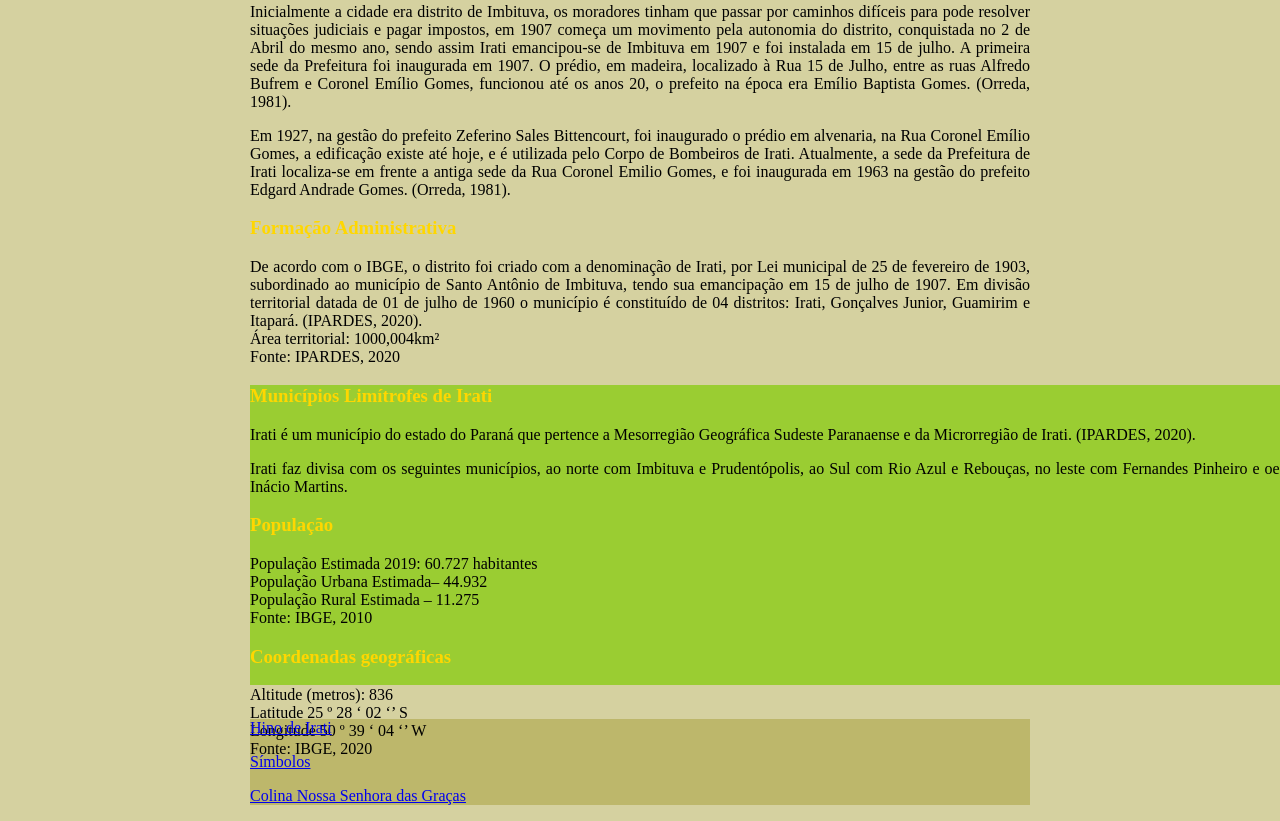
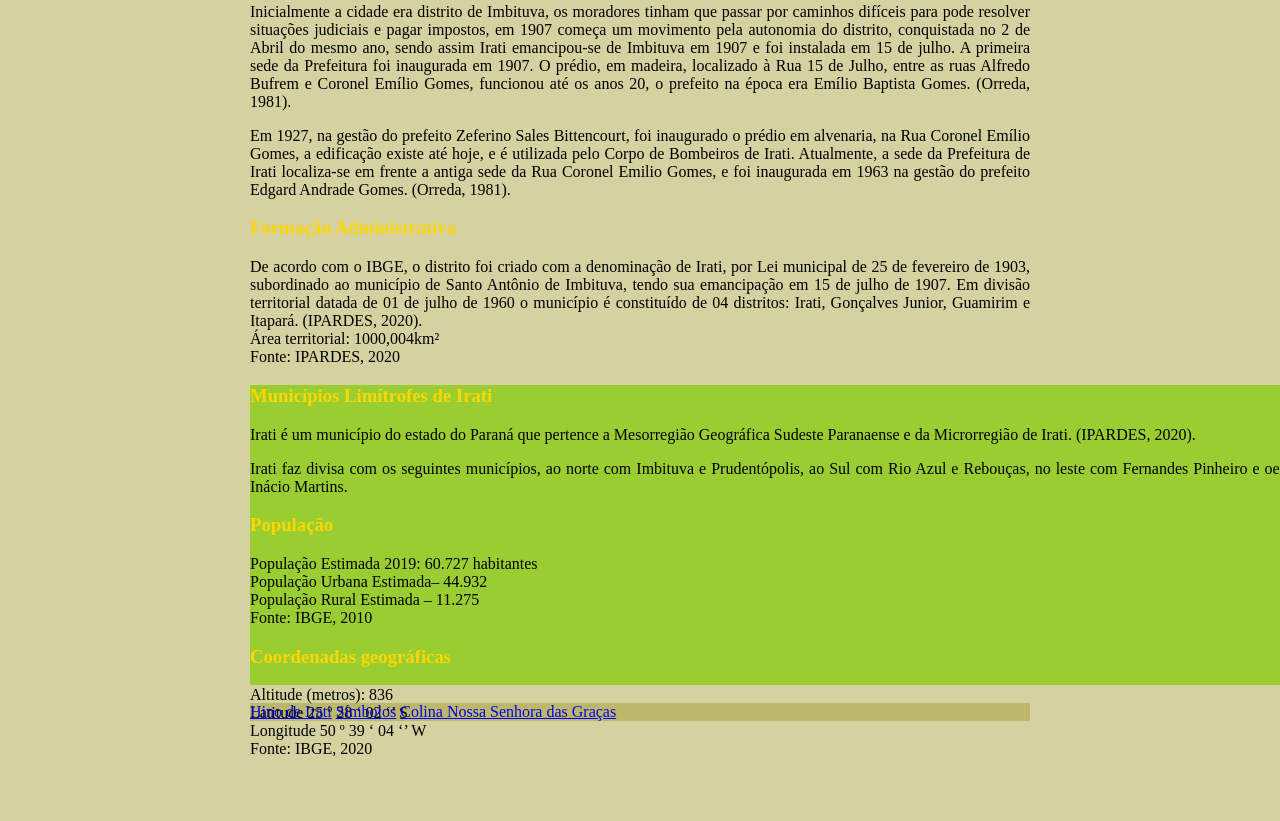
Before and after one commit to anaboff/RDE12_IRATI, a plain HTML site: page index.html in a window 1280 px wide. Shown: the part 505-1326 px from the top of the page. After the commit the page ends 1263 px from the top, so only its background shows below. Drawn offline with Linux system fonts and the light colour scheme.

Commit message:
Update index.html

```diff
--- a/index.html
+++ b/index.html
@@ -46,9 +46,9 @@
 </div>
 <br>
 <footer class="footer">
-<p><a href="hino.html" target="_blank">Hino de Irati</a></p>
-<p><a href="simbolos.html" target="_blank">Símbolos</a></p>
-<p><a href="colina-nossa-senhoras-das-gracas.html" target="_blank">Colina Nossa Senhora das Graças</a></p>
+<a href="hino.html" target="_blank">Hino de Irati</a>
+<a href="simbolos.html" target="_blank">Símbolos</a>
+<a href="colina-nossa-senhoras-das-gracas.html" target="_blank">Colina Nossa Senhora das Graças</a>
 </footer>
 </body>
 </html>
```
